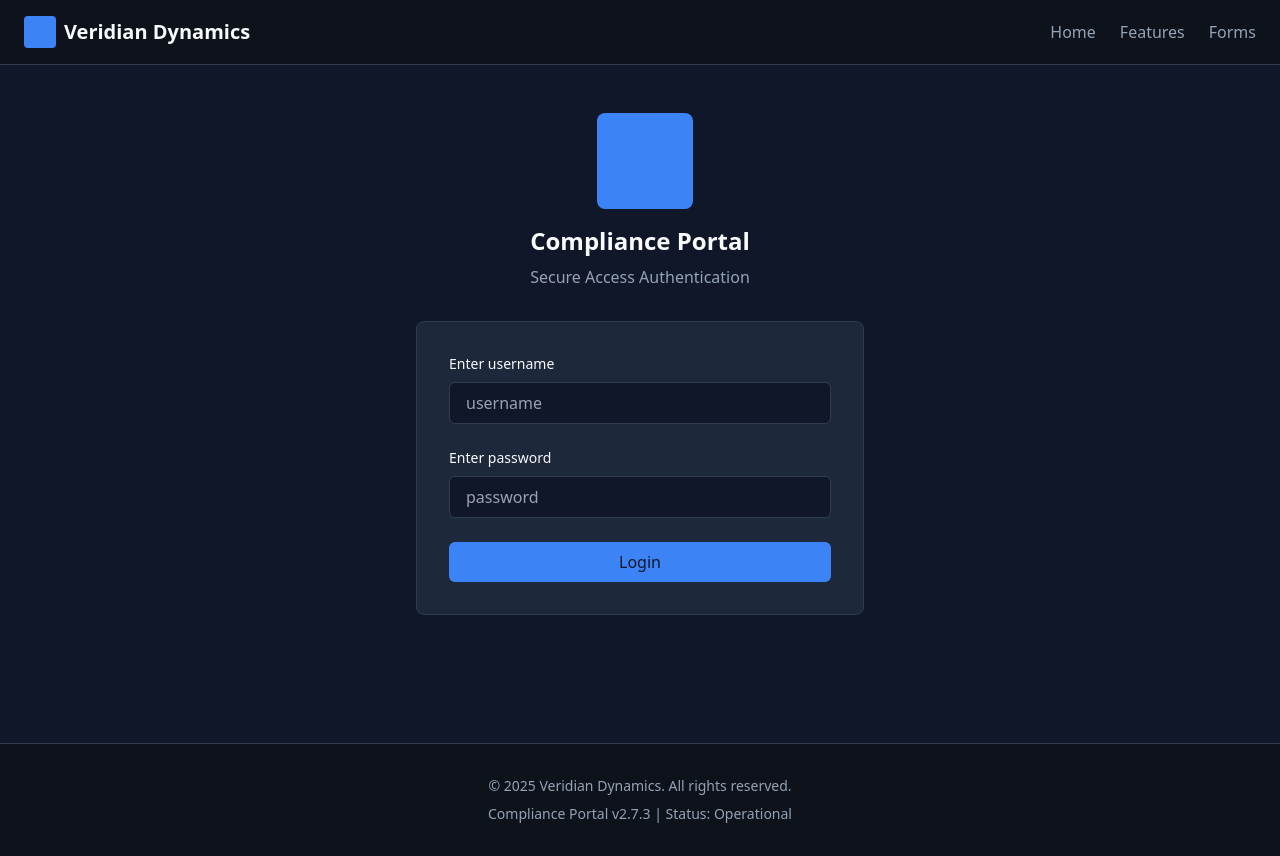
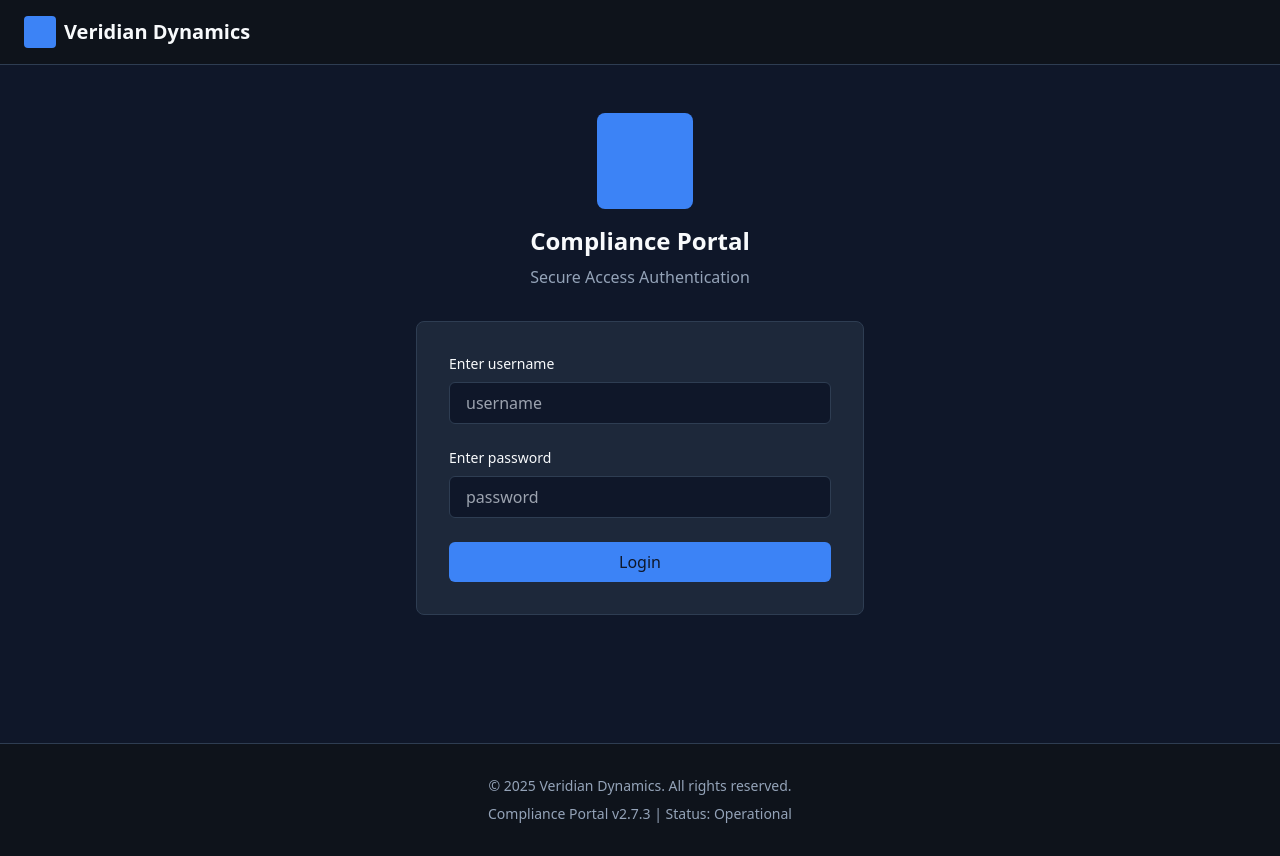
Before and after one commit to IshaanGhost/veridian-blunder-portal, a React (Vite) app: page / in a window 1280 px wide. Built offline with nearby package versions, Linux system fonts and the light colour scheme; the HTML template or start-up script is replaced by a standard one.

Commit message:
Hide navigation buttons on login screen and fix button order

```diff
--- a/src/pages/Index.tsx
+++ b/src/pages/Index.tsx
@@ -285,35 +285,31 @@ const Index = () => {
               <div className="h-8 w-8 rounded bg-corporate-blue" />
               <h1 className="text-xl font-bold">Veridian Dynamics</h1>
             </div>
-            <nav className="flex gap-6 items-center" style={{ display: 'flex', flexDirection: 'row' }}>
+            {stage === "dashboard" && (
+              <nav className="flex items-center" style={{ display: 'flex', flexDirection: 'row', gap: '1.5rem' }}>
                 <button
-                key="nav-home"
                   type="button"
                   onClick={(e) => {
                     e.preventDefault();
                     e.stopPropagation();
                     navigate("/");
                   }}
-                className="text-corporate-gray transition-colors hover:text-foreground cursor-pointer bg-transparent border-none outline-none"
-                style={{ flexShrink: 0, minWidth: 'fit-content' }}
+                  className="text-corporate-gray transition-colors hover:text-foreground cursor-pointer bg-transparent border-none outline-none whitespace-nowrap"
                 >
                   Home
                 </button>
                 <button
-                key="nav-features"
                   type="button"
                   onClick={(e) => {
                     e.preventDefault();
                     e.stopPropagation();
                     navigate("/features");
                   }}
-                className="text-corporate-gray transition-colors hover:text-foreground cursor-pointer bg-transparent border-none outline-none"
-                style={{ flexShrink: 0, minWidth: 'fit-content' }}
+                  className="text-corporate-gray transition-colors hover:text-foreground cursor-pointer bg-transparent border-none outline-none whitespace-nowrap"
                 >
                   Features
                 </button>
                 <button
-                key="nav-forms"
                   type="button"
                   onClick={(e) => {
                     e.preventDefault();
@@ -321,12 +317,12 @@ const Index = () => {
                     setShowFormsModal(true);
                     setCloseAttempts(0);
                   }}
-                className="text-corporate-gray transition-colors hover:text-foreground cursor-pointer bg-transparent border-none outline-none"
-                style={{ flexShrink: 0, minWidth: 'fit-content' }}
+                  className="text-corporate-gray transition-colors hover:text-foreground cursor-pointer bg-transparent border-none outline-none whitespace-nowrap"
                 >
                   Forms
                 </button>
               </nav>
+            )}
           </div>
         </div>
       </header>
```
Lines whose indentation alone changed are shown as unchanged.
